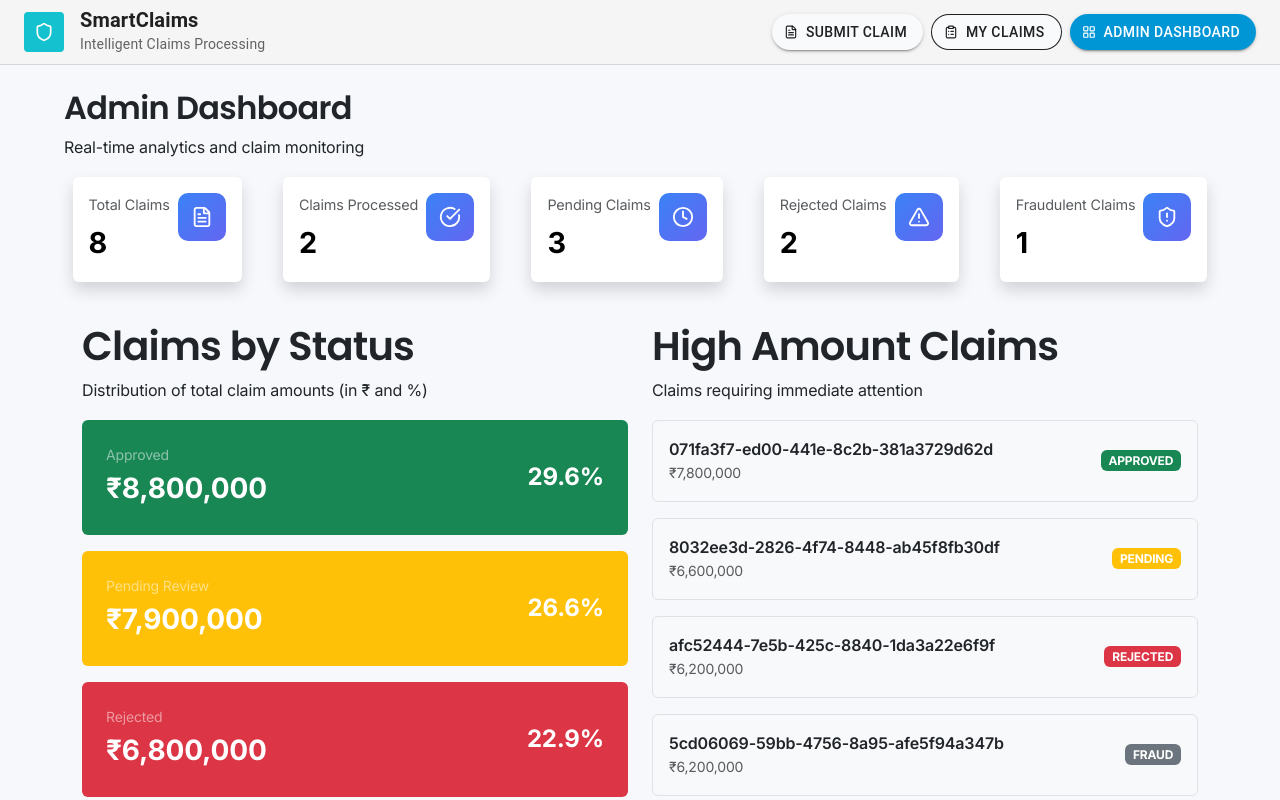
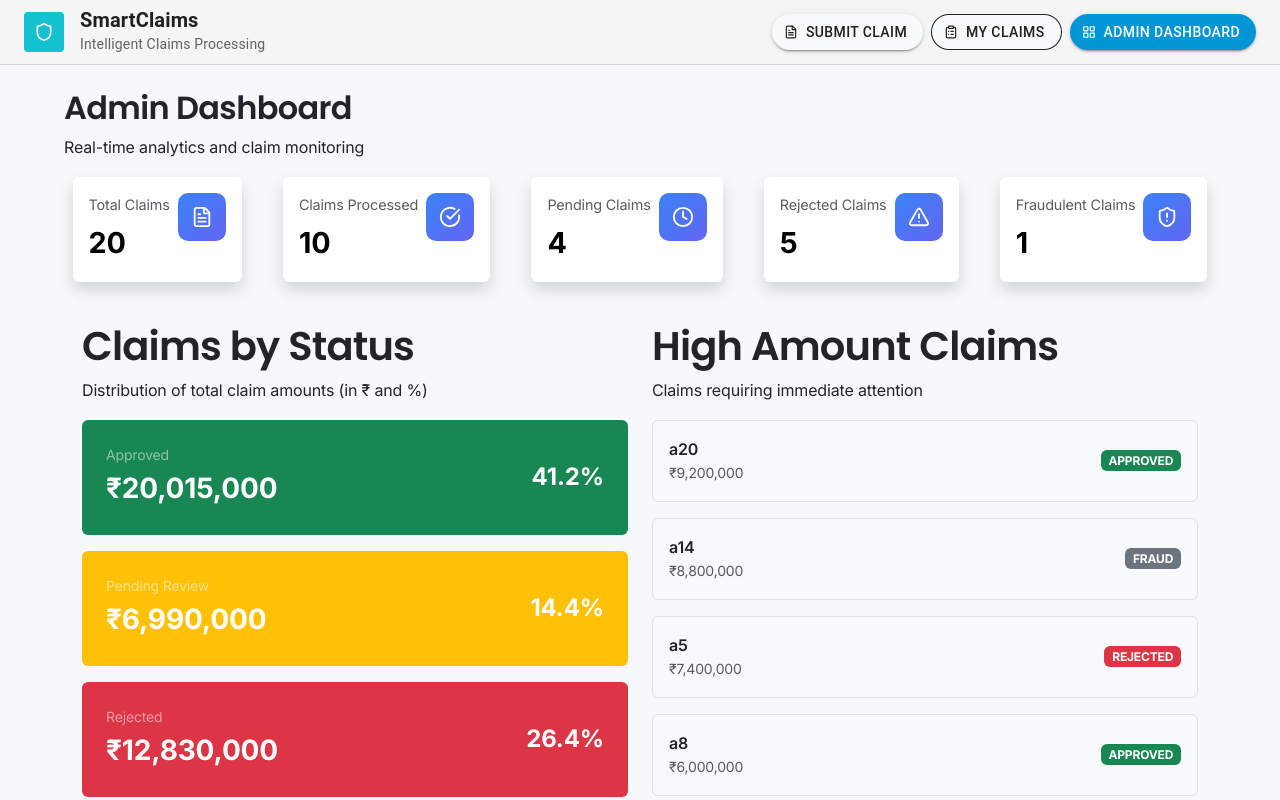
Before and after one commit to sachinJain4198/metlifeHackathon, a React (Vite) app: page /admin in a window 1280 px wide. Shown: the top 800 px of the page. Built offline with nearby package versions, Linux system fonts and the light colour scheme.

Commit message:
Added mockJsonData

```diff
--- /dev/null
+++ b/public/mockClaimsData.json
@@ -0,0 +1,242 @@
+[
+  {
+    "id": "a1",
+    "policyId": "p1",
+    "policyHolderName": "Varun Ingle",
+    "dateOfBirth": "1989-05-14",
+    "claimType": "HEALTH",
+    "userId": "u1",
+    "amount": 560000,
+    "desc": "Hospitalization due to accident",
+    "claimsStatus": "APPROVED",
+    "submissionDate": "2025-09-23T09:45:00Z"
+  },
+  {
+    "id": "a2",
+    "policyId": "p2",
+    "policyHolderName": "Amit Sharma",
+    "dateOfBirth": "1992-11-02",
+    "claimType": "CASHLESS",
+    "userId": "u2",
+    "amount": 340000,
+    "desc": "Surgery for appendix",
+    "claimsStatus": "PENDING",
+    "submissionDate": "2025-08-15T10:10:00Z"
+  },
+  {
+    "id": "a3",
+    "policyId": "p3",
+    "policyHolderName": "Sneha Patil",
+    "dateOfBirth": "1996-03-18",
+    "claimType": "REIMBURSEMENT",
+    "userId": "u3",
+    "amount": 920000,
+    "desc": "Maternity-related hospitalization",
+    "claimsStatus": "APPROVED",
+    "submissionDate": "2025-10-04T08:30:00Z"
+  },
+  {
+    "id": "a4",
+    "policyId": "p4",
+    "policyHolderName": "Rahul Mehta",
+    "dateOfBirth": "1985-01-21",
+    "claimType": "CASH",
+    "userId": "u4",
+    "amount": 1500000,
+    "desc": "Claim raised for vehicle injury",
+    "claimsStatus": "REJECTED",
+    "submissionDate": "2025-09-01T14:15:00Z"
+  },
+  {
+    "id": "a5",
+    "policyId": "p5",
+    "policyHolderName": "Priya Nair",
+    "dateOfBirth": "1993-09-09",
+    "claimType": "HEALTH",
+    "userId": "u5",
+    "amount": 7400000,
+    "desc": "Heart surgery hospitalization",
+    "claimsStatus": "REJECTED",
+    "submissionDate": "2025-10-28T11:00:00Z"
+  },
+  {
+    "id": "a6",
+    "policyId": "p6",
+    "policyHolderName": "Deepak Singh",
+    "dateOfBirth": "1987-07-07",
+    "claimType": "CASH",
+    "userId": "u6",
+    "amount": 320000,
+    "desc": "Eye treatment claim",
+    "claimsStatus": "APPROVED",
+    "submissionDate": "2025-09-20T09:00:00Z"
+  },
+  {
+    "id": "a7",
+    "policyId": "p7",
+    "policyHolderName": "Riya Das",
+    "dateOfBirth": "1998-12-25",
+    "claimType": "REIMBURSEMENT",
+    "userId": "u7",
+    "amount": 850000,
+    "desc": "Dental surgery reimbursement",
+    "claimsStatus": "PENDING",
+    "submissionDate": "2025-10-12T10:30:00Z"
+  },
+  {
+    "id": "a8",
+    "policyId": "p8",
+    "policyHolderName": "Arjun Sinha",
+    "dateOfBirth": "1982-04-30",
+    "claimType": "CASHLESS",
+    "userId": "u8",
+    "amount": 6000000,
+    "desc": "Cancer treatment",
+    "claimsStatus": "APPROVED",
+    "submissionDate": "2025-09-09T16:20:00Z"
+  },
+  {
+    "id": "a9",
+    "policyId": "p9",
+    "policyHolderName": "Pooja Verma",
+    "dateOfBirth": "1994-08-10",
+    "claimType": "HEALTH",
+    "userId": "u9",
+    "amount": 1100000,
+    "desc": "Pregnancy and delivery claim",
+    "claimsStatus": "APPROVED",
+    "submissionDate": "2025-09-19T11:45:00Z"
+  },
+  {
+    "id": "a10",
+    "policyId": "p10",
+    "policyHolderName": "Karan Patel",
+    "dateOfBirth": "1990-02-14",
+    "claimType": "CASH",
+    "userId": "u10",
+    "amount": 1250000,
+    "desc": "Orthopedic surgery",
+    "claimsStatus": "REJECTED",
+    "submissionDate": "2025-10-07T13:00:00Z"
+  },
+  {
+    "id": "a11",
+    "policyId": "p11",
+    "policyHolderName": "Meena Rao",
+    "dateOfBirth": "1981-05-05",
+    "claimType": "CASHLESS",
+    "userId": "u11",
+    "amount": 980000,
+    "desc": "Cataract operation",
+    "claimsStatus": "APPROVED",
+    "submissionDate": "2025-09-02T07:30:00Z"
+  },
+  {
+    "id": "a12",
+    "policyId": "p12",
+    "policyHolderName": "Rohan Kulkarni",
+    "dateOfBirth": "1991-03-11",
+    "claimType": "HEALTH",
+    "userId": "u12",
+    "amount": 510000,
+    "desc": "Minor accident injury treatment",
+    "claimsStatus": "APPROVED",
+    "submissionDate": "2025-08-29T09:00:00Z"
+  },
+  {
+    "id": "a13",
+    "policyId": "p13",
+    "policyHolderName": "Neha Joshi",
+    "dateOfBirth": "1995-06-08",
+    "claimType": "CASHLESS",
+    "userId": "u13",
+    "amount": 2500000,
+    "desc": "Knee replacement surgery",
+    "claimsStatus": "PENDING",
+    "submissionDate": "2025-09-10T15:15:00Z"
+  },
+  {
+    "id": "a14",
+    "policyId": "p14",
+    "policyHolderName": "Rajesh Gupta",
+    "dateOfBirth": "1978-12-01",
+    "claimType": "HEALTH",
+    "userId": "u14",
+    "amount": 8800000,
+    "desc": "Multiple claims submitted for same treatment",
+    "claimsStatus": "FRAUD",
+    "submissionDate": "2025-10-15T11:00:00Z"
+  },
+  {
+    "id": "a15",
+    "policyId": "p15",
+    "policyHolderName": "Aarti Ghosh",
+    "dateOfBirth": "1988-09-23",
+    "claimType": "REIMBURSEMENT",
+    "userId": "u15",
+    "amount": 480000,
+    "desc": "Accidental fracture treatment",
+    "claimsStatus": "REJECTED",
+    "submissionDate": "2025-09-24T12:10:00Z"
+  },
+  {
+    "id": "a16",
+    "policyId": "p16",
+    "policyHolderName": "Sahil Khan",
+    "dateOfBirth": "1983-07-30",
+    "claimType": "CASH",
+    "userId": "u16",
+    "amount": 300000,
+    "desc": "Skin treatment claim",
+    "claimsStatus": "APPROVED",
+    "submissionDate": "2025-09-18T10:45:00Z"
+  },
+  {
+    "id": "a17",
+    "policyId": "p17",
+    "policyHolderName": "Divya Reddy",
+    "dateOfBirth": "1997-01-27",
+    "claimType": "CASHLESS",
+    "userId": "u17",
+    "amount": 2200000,
+    "desc": "Spine surgery",
+    "claimsStatus": "REJECTED",
+    "submissionDate": "2025-10-11T14:35:00Z"
+  },
+  {
+    "id": "a18",
+    "policyId": "p18",
+    "policyHolderName": "Ankit Tiwari",
+    "dateOfBirth": "1986-05-09",
+    "claimType": "HEALTH",
+    "userId": "u18",
+    "amount": 125000,
+    "desc": "Doctor consultation and tests",
+    "claimsStatus": "APPROVED",
+    "submissionDate": "2025-09-06T08:55:00Z"
+  },
+  {
+    "id": "a19",
+    "policyId": "p19",
+    "policyHolderName": "Komal Jain",
+    "dateOfBirth": "1992-04-18",
+    "claimType": "CASHLESS",
+    "userId": "u19",
+    "amount": 3300000,
+    "desc": "Hospitalization claim for leg surgery",
+    "claimsStatus": "PENDING",
+    "submissionDate": "2025-10-21T13:20:00Z"
+  },
+  {
+    "id": "a20",
+    "policyId": "p20",
+    "policyHolderName": "Nikhil Deshmukh",
+    "dateOfBirth": "1984-02-02",
+    "claimType": "CASH",
+    "userId": "u20",
+    "amount": 9200000,
+    "desc": "Duplicate claim attempt on previous case",
+    "claimsStatus": "APPROVED",
+    "submissionDate": "2025-10-31T09:10:00Z"
+  }
+]
--- a/src/features/claims/claimDataSlice.js
+++ b/src/features/claims/claimDataSlice.js
@@ -4,103 +4,103 @@ const allClaimsSlice = createSlice({
   name: "allClaims",
   initialState: {
     claims: [
-      {
-        id: crypto.randomUUID(),
-        policyId: crypto.randomUUID(),
-        policyHolderName: "Varun Ingle",
-        dateOfBirth: new Date().toLocaleString(),
-        claimType: "CASH",
-        userId: crypto.randomUUID(),
-        amount: 600000,
-        desc: "Decription",
-        claimsStatus: "REJECTED",
-        submissionDate: new Date().toLocaleString(),
-      },
-      {
-        id: crypto.randomUUID(),
-        policyId: crypto.randomUUID(),
-        policyHolderName: "Varun Ingle",
-        dateOfBirth: new Date().toLocaleString(),
-        claimType: "CASH",
-        userId: crypto.randomUUID(),
-        amount: 1000000,
-        desc: "Decription",
-        claimsStatus: "APPROVED",
-        submissionDate: new Date().toLocaleString(),
-      },
-      {
-        id: crypto.randomUUID(),
-        policyId: crypto.randomUUID(),
-        policyHolderName: "Varun Ingle",
-        dateOfBirth: new Date().toLocaleString(),
-        claimType: "CASH",
-        userId: crypto.randomUUID(),
-        amount: 1200000,
-        desc: "Decription",
-        claimsStatus: "PENDING",
-        submissionDate: new Date().toLocaleString(),
-      },
-      {
-        id: crypto.randomUUID(),
-        policyId: crypto.randomUUID(),
-        policyHolderName: "Varun Ingle",
-        dateOfBirth: new Date().toLocaleString(),
-        claimType: "CASH",
-        userId: crypto.randomUUID(),
-        amount: 100000,
-        desc: "Decription",
-        claimsStatus: "PENDING",
-        submissionDate: new Date().toLocaleString(),
-      },
-      {
-        id: crypto.randomUUID(),
-        policyId: crypto.randomUUID(),
-        policyHolderName: "Varun Ingle",
-        dateOfBirth: new Date().toLocaleString(),
-        submissionDate: new Date().toLocaleString(),
-        claimType: "CASH",
-        userId: crypto.randomUUID(),
-        amount: 7800000,
-        desc: "Decription",
-        claimsStatus: "APPROVED",
-        submissionDate: new Date().toLocaleString(),
-      },
-      {
-        id: crypto.randomUUID(),
-        policyId: crypto.randomUUID(),
-        policyHolderName: "Varun Ingle",
-        dateOfBirth: new Date().toLocaleString(),
-        claimType: "CASH",
-        userId: crypto.randomUUID(),
-        amount: 6600000,
-        desc: "Decription",
-        claimsStatus: "PENDING",
-        submissionDate: new Date().toLocaleString(),
-      },
-      {
-        id: crypto.randomUUID(),
-        policyId: crypto.randomUUID(),
-        policyHolderName: "Varun Ingle",
-        dateOfBirth: new Date().toLocaleString(),
-        claimType: "CASH",
-        userId: crypto.randomUUID(),
-        amount: 6200000,
-        desc: "Decription",
-        claimsStatus: "REJECTED",
-        submissionDate: new Date().toLocaleString(),
-      },
-      {
-        id: crypto.randomUUID(),
-        policyId: crypto.randomUUID(),
-        policyHolderName: "Varun Ingle",
-        dateOfBirth: new Date().toLocaleString(),
-        claimType: "CASH",
-        userId: crypto.randomUUID(),
-        amount: 6200000,
-        desc: "Decription",
-        claimsStatus: "FRAUD",
-        submissionDate: new Date().toLocaleString(),
-      },
+      // {
+      //   id: crypto.randomUUID(),
+      //   policyId: crypto.randomUUID(),
+      //   policyHolderName: "Varun Ingle",
+      //   dateOfBirth: new Date().toLocaleString(),
+      //   claimType: "CASH",
+      //   userId: crypto.randomUUID(),
+      //   amount: 600000,
+      //   desc: "Decription",
+      //   claimsStatus: "REJECTED",
+      //   submissionDate: new Date().toLocaleString(),
+      // },
+      // {
+      //   id: crypto.randomUUID(),
+      //   policyId: crypto.randomUUID(),
+      //   policyHolderName: "Varun Ingle",
+      //   dateOfBirth: new Date().toLocaleString(),
+      //   claimType: "CASH",
+      //   userId: crypto.randomUUID(),
+      //   amount: 1000000,
+      //   desc: "Decription",
+      //   claimsStatus: "APPROVED",
+      //   submissionDate: new Date().toLocaleString(),
+      // },
+      // {
+      //   id: crypto.randomUUID(),
+      //   policyId: crypto.randomUUID(),
+      //   policyHolderName: "Varun Ingle",
+      //   dateOfBirth: new Date().toLocaleString(),
+      //   claimType: "CASH",
+      //   userId: crypto.randomUUID(),
+      //   amount: 1200000,
+      //   desc: "Decription",
+      //   claimsStatus: "PENDING",
+      //   submissionDate: new Date().toLocaleString(),
+      // },
+      // {
+      //   id: crypto.randomUUID(),
+      //   policyId: crypto.randomUUID(),
+      //   policyHolderName: "Varun Ingle",
+      //   dateOfBirth: new Date().toLocaleString(),
+      //   claimType: "CASH",
+      //   userId: crypto.randomUUID(),
+      //   amount: 100000,
+      //   desc: "Decription",
+      //   claimsStatus: "PENDING",
+      //   submissionDate: new Date().toLocaleString(),
+      // },
+      // {
+      //   id: crypto.randomUUID(),
+      //   policyId: crypto.randomUUID(),
+      //   policyHolderName: "Varun Ingle",
+      //   dateOfBirth: new Date().toLocaleString(),
+      //   submissionDate: new Date().toLocaleString(),
+      //   claimType: "CASH",
+      //   userId: crypto.randomUUID(),
+      //   amount: 7800000,
+      //   desc: "Decription",
+      //   claimsStatus: "APPROVED",
+      //   submissionDate: new Date().toLocaleString(),
+      // },
+      // {
+      //   id: crypto.randomUUID(),
+      //   policyId: crypto.randomUUID(),
+      //   policyHolderName: "Varun Ingle",
+      //   dateOfBirth: new Date().toLocaleString(),
+      //   claimType: "CASH",
+      //   userId: crypto.randomUUID(),
+      //   amount: 6600000,
+      //   desc: "Decription",
+      //   claimsStatus: "PENDING",
+      //   submissionDate: new Date().toLocaleString(),
+      // },
+      // {
+      //   id: crypto.randomUUID(),
+      //   policyId: crypto.randomUUID(),
+      //   policyHolderName: "Varun Ingle",
+      //   dateOfBirth: new Date().toLocaleString(),
+      //   claimType: "CASH",
+      //   userId: crypto.randomUUID(),
+      //   amount: 6200000,
+      //   desc: "Decription",
+      //   claimsStatus: "REJECTED",
+      //   submissionDate: new Date().toLocaleString(),
+      // },
+      // {
+      //   id: crypto.randomUUID(),
+      //   policyId: crypto.randomUUID(),
+      //   policyHolderName: "Varun Ingle",
+      //   dateOfBirth: new Date().toLocaleString(),
+      //   claimType: "CASH",
+      //   userId: crypto.randomUUID(),
+      //   amount: 6200000,
+      //   desc: "Decription",
+      //   claimsStatus: "FRAUD",
+      //   submissionDate: new Date().toLocaleString(),
+      // },
     ],
     loading: false,
     error: null,
--- a/src/pages/AdminDashboard.jsx
+++ b/src/pages/AdminDashboard.jsx
@@ -66,6 +66,28 @@ export default function AdminDashboard() {
     ];
   }, [claims]);
 
+  React.useEffect(() => {
+    console.log("HItted")
+    const fetchClaims = async () => {
+      try {
+        dispatch(setLoading(true));
+        const response = await fetch("/mockClaimsData.json");
+        console.log("Respense", response)
+        if (!response.ok) throw new Error("Failed to fetch claims data");
+        const data = await response.json();
+        console.log("Data",data)
+        dispatch(setClaims(data));
+      } catch (err) {
+        dispatch(setError(err.message));
+      } finally {
+        dispatch(setLoading(false));
+      }
+    };
+    console.log("abkjdfkaj")
+    fetchClaims();
+  }, []);
+
+
   return (
     <div className="space-y-6">
       <div>
```
